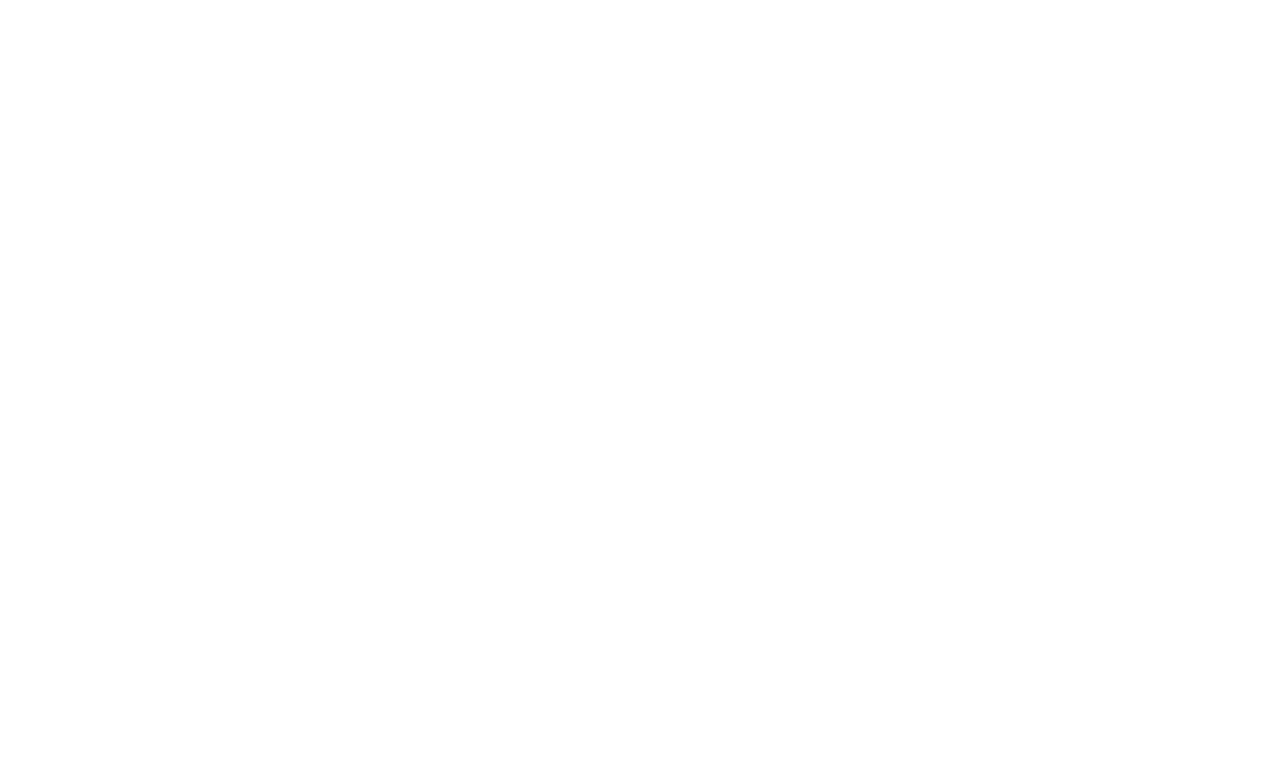
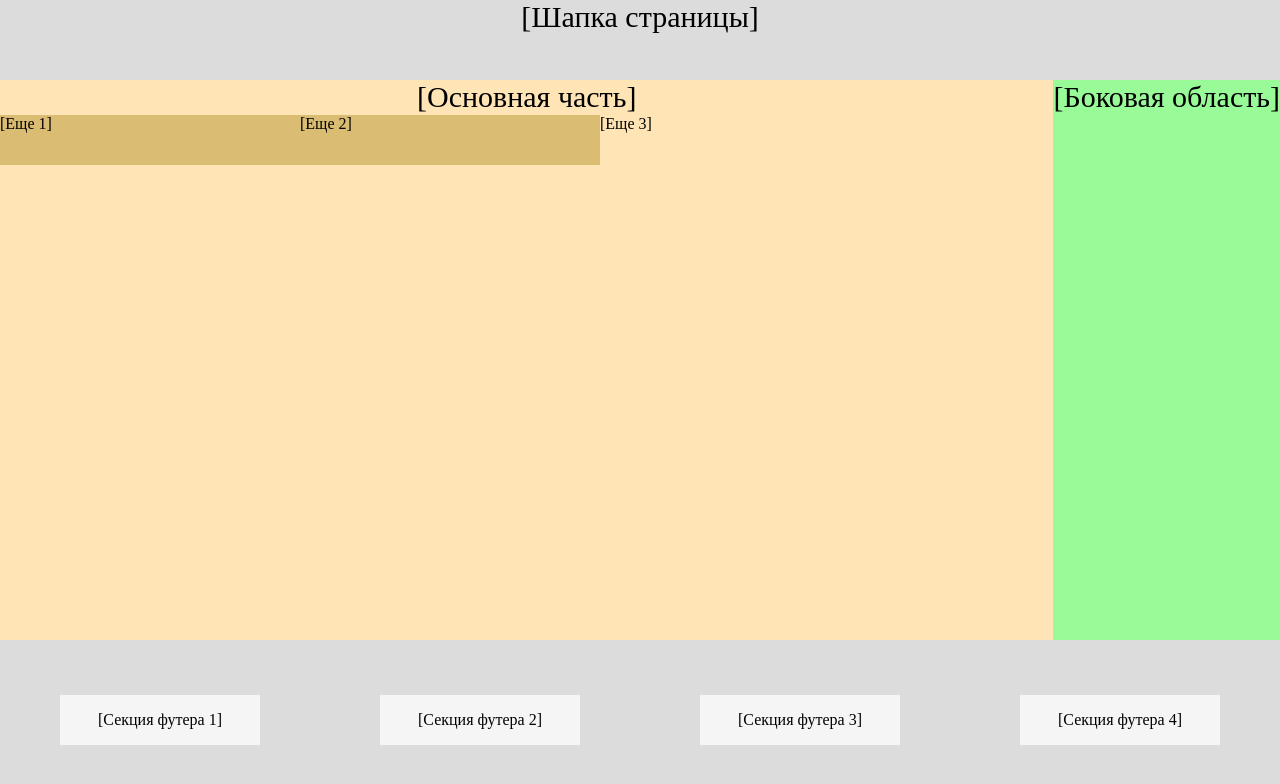
Before and after one commit to Vrednik/hm_week5.2, a plain HTML site: page index.html in a window 1280 px wide. Drawn offline with Linux system fonts and the light colour scheme.

Commit message:
изменения 1

```diff
--- a/assets/styles/style.css
+++ b/assets/styles/style.css
@@ -0,0 +1,58 @@
+header{
+   height: 10vh;
+   background-color: gainsboro;
+}
+.title{
+    text-align: center;
+    font-size: 30px;
+}
+.main{
+    flex: 1;
+    display: flex;
+    flex-direction: row;
+    justify-content: stretch;
+}
+
+body{
+    display: flex;
+    flex-flow: column;
+    min-height: 100vh;
+}
+section{
+    flex: 1;
+    background-color: moccasin;
+}
+.section{
+    display: flex;
+    flex-wrap: wrap;
+    justify-content: space-around;
+}
+.sectuion_main{
+    width: 300px;
+    height: 50px;
+    background-color:rgb(218, 188, 115);
+}
+.sectuion_main_big{
+    flex: 1;
+    justify-content: stretch;
+}
+nav{
+    background-color: palegreen;
+}
+
+footer{
+    display: flex;
+    justify-content: space-around;
+    align-items: center;
+    height: 20vh;
+    background-color: gainsboro;
+}
+
+.section_footer{
+    display: flex;
+    align-items: center;
+    justify-content: center;
+    width: 200px;
+    height: 50px;
+    background-color: whitesmoke;
+}
--- a/index.html
+++ b/index.html
@@ -9,18 +9,26 @@
     <title>Document</title>
 </head>
 <body>
-    <header></header>
-    <section>
-    <div></div>
-    <div></div>
-    <div></div>
-    </section>
-    <nav></nav>
+    <header>
+        <div class="title">[Шапка страницы]</div>
+    </header>
+    <div class="main">
+        <section>
+            <div class="title">[Основная часть]</div>
+            <div class="section">
+                <div class="sectuion_main">[Еще 1]</div>
+                <div class="sectuion_main">[Еще 2]</div>
+                <div class="sectuion_main_big">[Еще 3]</div>
+            </div>
+        </section>
+        <nav class="title">[Боковая область]</nav>
+    </div>
+
     <footer>
-        <div></div>
-        <div></div>
-        <div></div>
-        <div></div>
+        <div class="section_footer">[Секция футера 1]</div>
+        <div class="section_footer">[Секция футера 2]</div>
+        <div class="section_footer">[Секция футера 3]</div>
+        <div class="section_footer">[Секция футера 4]</div>
     </footer>
 </body>
 </html>
```
